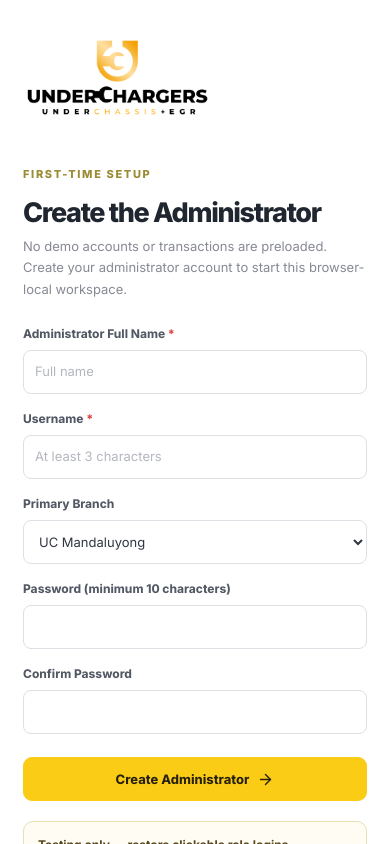
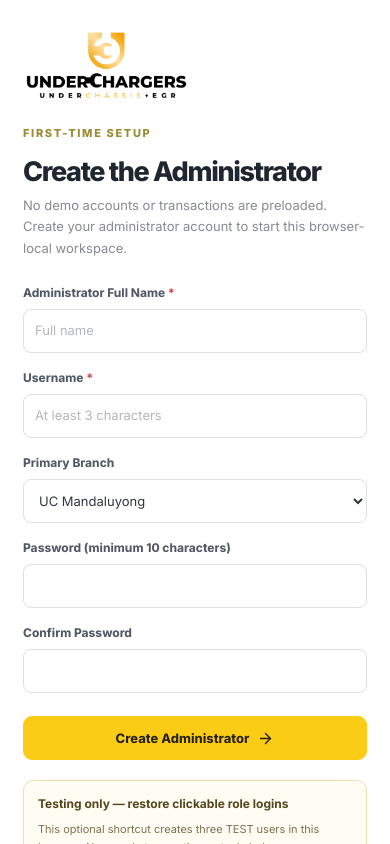
Before and after one commit to phoebemagbiray0312-dev/Cashier-Sys, a Next.js app: page / in a window 390 px wide. Shown: the top 844 px of the page. Built offline with nearby package versions, Linux system fonts and the light colour scheme.

Commit message:
Reduce excessive vertical spacing above login form

```diff
--- a/app/globals.css
+++ b/app/globals.css
@@ -928,3 +928,11 @@
  .login-panel .login-brand{height:108px;min-height:108px;margin-bottom:25px}
  .login-panel .login-company-logo{width:265px;height:265px;transform:translateX(-38px)}
 }
+
+/* Login layout: keep the original artwork prominent but close to the form. */
+.login-panel .login-brand{height:90px;min-height:90px;margin-bottom:8px;overflow:hidden}
+.login-panel .login-company-logo{width:260px;height:260px;transform:translateX(-38px)}
+@media(max-width:700px){
+ .login-panel .login-brand{height:82px;min-height:82px;margin-bottom:10px}
+ .login-panel .login-company-logo{width:235px;height:235px;transform:translateX(-34px)}
+}
```
